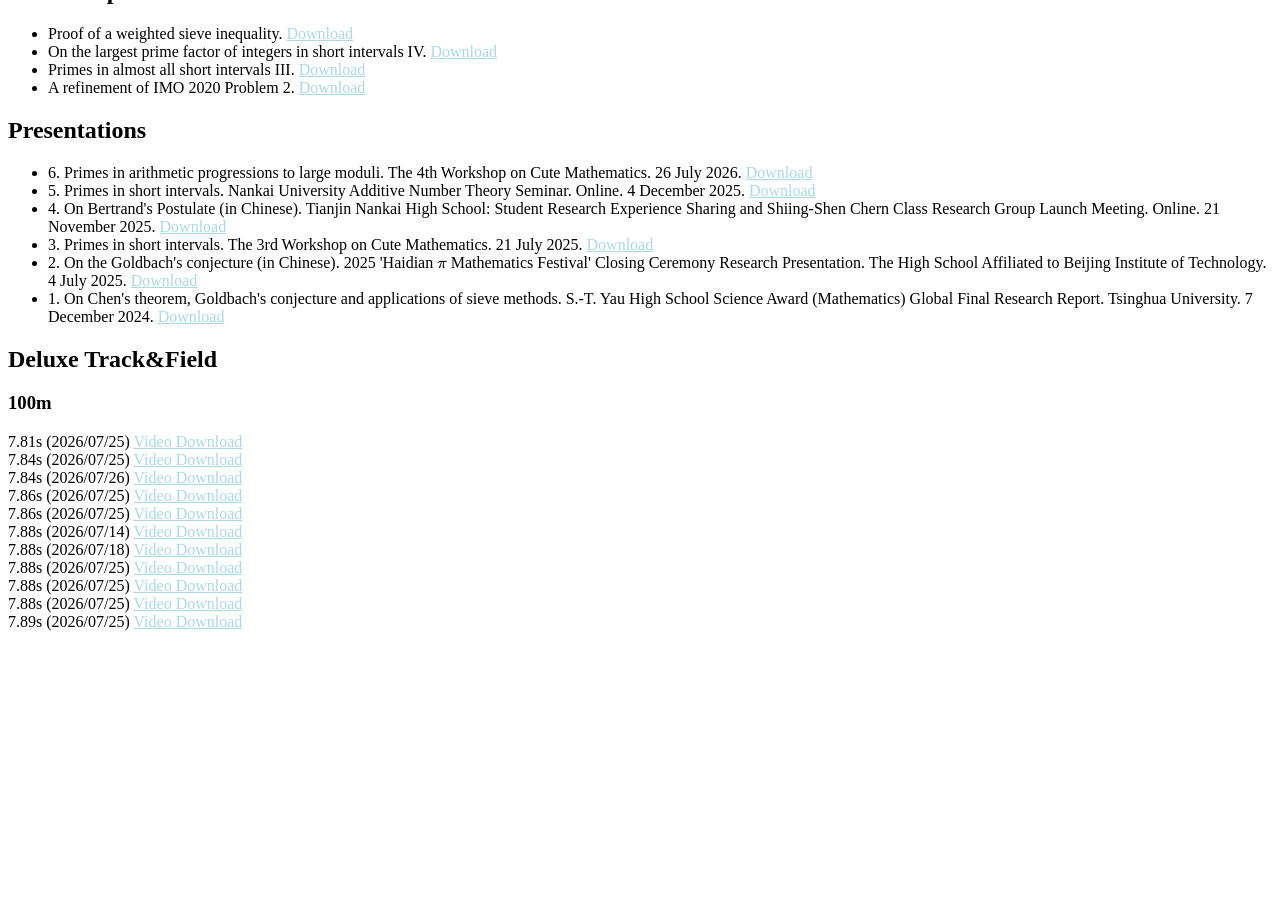
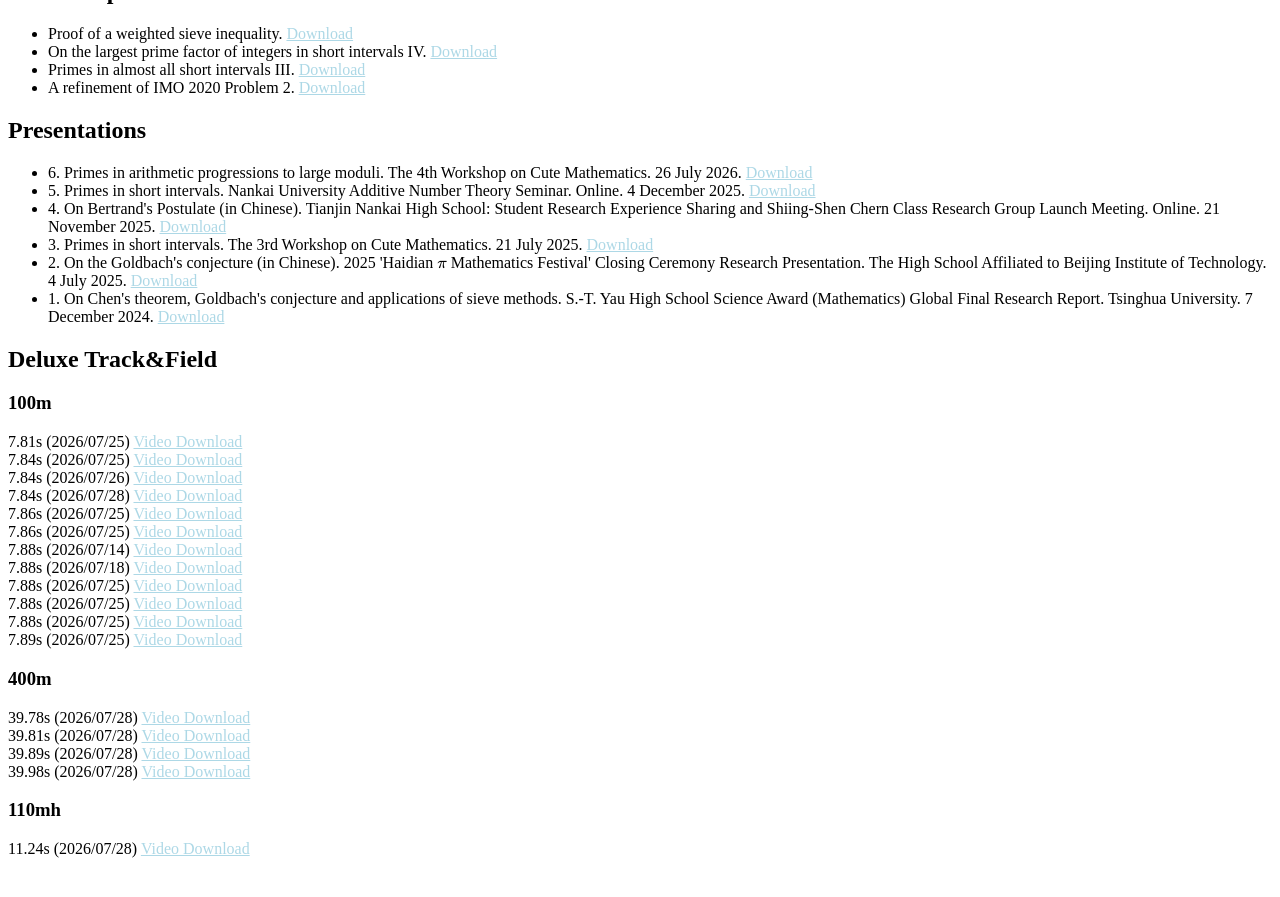
Before and after one commit to CareyRunboLi/CareyRunboLi.github.io, a Jekyll site: the page built from index.md, in a window 1280 px wide and 900 px high, scrolled down 2433 px. Shown: the top 897 px of the window. Built offline with Jekyll 4.4.1, drawn with Linux system fonts in a browser that asks for light colours; some web fonts are replaced; formulas are drawn with MathJax 3; a style sheet for code colours, icons or effects is not loaded; our own code applies the rules of GitHub Pages for plain Markdown files; before the commit the page ends 3106 px from its top, so only the background shows below that.

Commit message:
Update trackandfield.md

```diff
--- a/_includes/trackandfield.md
+++ b/_includes/trackandfield.md
@@ -11,6 +11,7 @@
 7.81s (2026/07/25) <a href="https://runbolicarey.com/assets/TrackAndField/DeluxeTrackAndField_100m_7.81s_260725.mp4"><span>Video Download</span></a>
 7.84s (2026/07/25) <a href="https://runbolicarey.com/assets/TrackAndField/DeluxeTrackAndField_100m_7.84s_260725.mp4"><span>Video Download</span></a>
 7.84s (2026/07/26) <a href="https://runbolicarey.com/assets/TrackAndField/DeluxeTrackAndField_100m_7.84s_260726.mp4"><span>Video Download</span></a>
+7.84s (2026/07/28) <a href="https://runbolicarey.com/assets/TrackAndField/DeluxeTrackAndField_100m_7.84s_260728.mp4"><span>Video Download</span></a>
 7.86s (2026/07/25) <a href="https://runbolicarey.com/assets/TrackAndField/DeluxeTrackAndField_100m_7.86s_260725_1.mp4"><span>Video Download</span></a>
 7.86s (2026/07/25) <a href="https://runbolicarey.com/assets/TrackAndField/DeluxeTrackAndField_100m_7.86s_260725_2.mp4"><span>Video Download</span></a>
 7.88s (2026/07/14) <a href="https://runbolicarey.com/assets/TrackAndField/DeluxeTrackAndField_100m_7.88s_260714.mp4"><span>Video Download</span></a>
@@ -19,3 +20,14 @@
 7.88s (2026/07/25) <a href="https://runbolicarey.com/assets/TrackAndField/DeluxeTrackAndField_100m_7.88s_260725_2.mp4"><span>Video Download</span></a>
 7.88s (2026/07/25) <a href="https://runbolicarey.com/assets/TrackAndField/DeluxeTrackAndField_100m_7.88s_260725_3.mp4"><span>Video Download</span></a>
 7.89s (2026/07/25) <a href="https://runbolicarey.com/assets/TrackAndField/DeluxeTrackAndField_100m_7.89s_260725.mp4"><span>Video Download</span></a>
+
+### 400m
+
+39.78s (2026/07/28) <a href="https://runbolicarey.com/assets/TrackAndField/DeluxeTrackAndField_400m_39.78s_260728_Lite.mp4"><span>Video Download</span></a>
+39.81s (2026/07/28) <a href="https://runbolicarey.com/assets/TrackAndField/DeluxeTrackAndField_400m_39.81s_260728_Lite.mp4"><span>Video Download</span></a>
+39.89s (2026/07/28) <a href="https://runbolicarey.com/assets/TrackAndField/DeluxeTrackAndField_400m_39.89s_260728_Lite.mp4"><span>Video Download</span></a>
+39.98s (2026/07/28) <a href="https://runbolicarey.com/assets/TrackAndField/DeluxeTrackAndField_400m_39.98s_260728_Lite.mp4"><span>Video Download</span></a>
+
+### 110mh
+
+11.24s (2026/07/28) <a href="https://runbolicarey.com/assets/TrackAndField/DeluxeTrackAndField_110mh_11.24s_260728.mp4"><span>Video Download</span></a>
```
